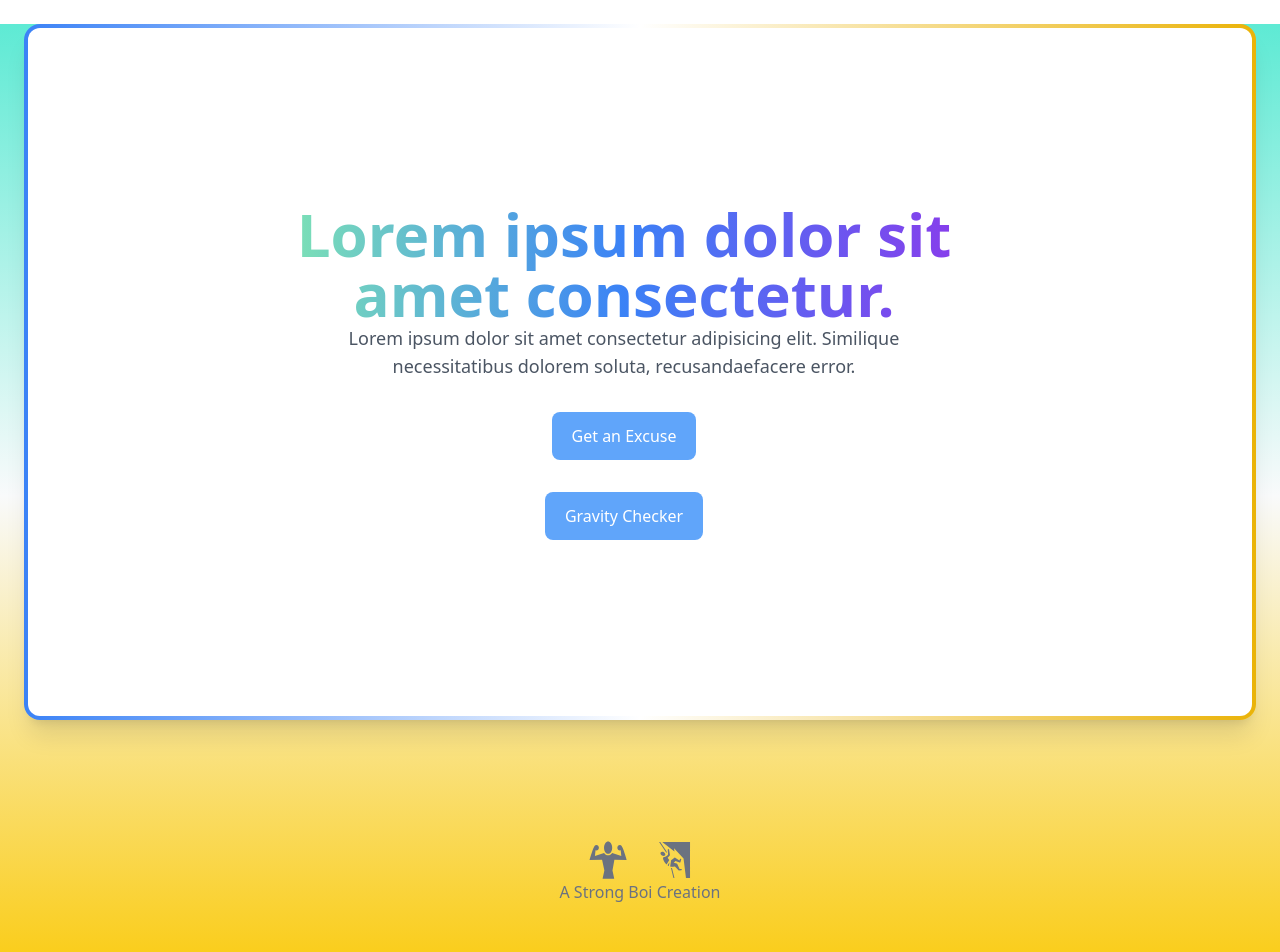
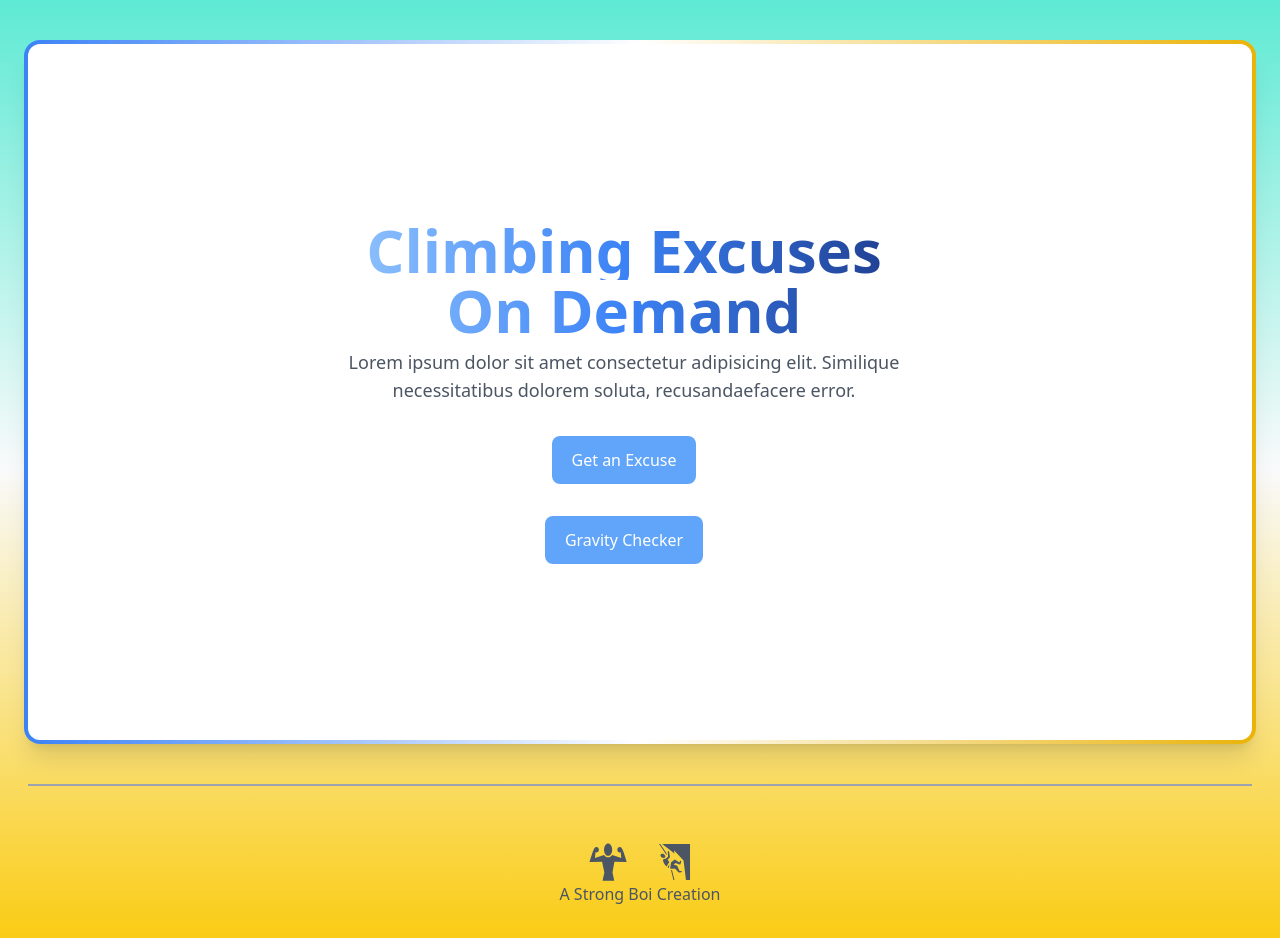
Before and after one commit to TJ-09/climbing-excuses, a Next.js app: page / in a window 1280 px wide. Shown: the top 952 px of the page. Built offline with nearby package versions, Linux system fonts and the light colour scheme.

Commit message:
build out

```diff
--- a/components/Banner/Banner.js
+++ b/components/Banner/Banner.js
@@ -5,12 +5,14 @@ const Banner = () => {
             <div className="px-4 py-18 mx-auto sm:px-6 lg:px-8 sm:py-36 lg:flex lg:items-center">
                 <div className="max-w-3xl mx-auto text-center">
                     <h1
-                        className="text-3xl font-extrabold text-transparent sm:text-6xl bg-clip-text bg-gradient-to-r from-green-300 via-blue-500 to-purple-600"
-                    >
-                        Lorem ipsum dolor sit amet consectetur.
+                        className="text-3xl font-extrabold text-transparent sm:text-6xl bg-clip-text bg-gradient-to-r from-blue-300 via-blue-500 to-blue-900">
+                        Climbing Excuses
                     </h1>
-
-                    <p className="max-w-xl mx-auto text-lg">
+                    <h1
+                        className="text-3xl font-extrabold text-transparent sm:text-6xl bg-clip-text bg-gradient-to-r from-blue-300 via-blue-500 to-blue-900">
+                        On Demand
+                    </h1>
+                    <p className="max-w-xl mx-auto text-lg pt-2">
                         Lorem ipsum dolor sit amet consectetur adipisicing elit. Similique necessitatibus dolorem soluta,
                         recusandaefacere error.
                     </p>
--- a/components/Footer/Footer.js
+++ b/components/Footer/Footer.js
@@ -3,32 +3,22 @@ import { GiStrong, GiMountainClimbing } from 'react-icons/gi';
 
 const Footer = () => {
     return (
-        <footer className="text-gray-500 border-t-1 border-black">
-            <div className="max-w-screen-xl px-4 py-16 mx-auto sm:px-6 lg:px-8">
-                <div className="max-w-3xl mx-auto">
-                    {/* <nav className="grid grid-cols-2 gap-4 text-center sm:grid-cols-3 lg:grid-cols-6"> */}
-                    {/* <a href="" className="hover:opacity-75">Uses</a>
-                        <a href="" className="hover:opacity-75">Snippets</a>
-                        <a href="" className="hover:opacity-75">Bookmarks</a>
-                        <a href="" className="hover:opacity-75">Courses</a>
-                        <a href="" className="hover:opacity-75">Downloads</a>
-                        <a href="" className="hover:opacity-75">Projects</a> */}
-                    {/* </nav> */}
 
-                    <div className="flex justify-center mt-8 space-x-6">
+        <footer className="text-gray-600 border-t-2 border-gray-400 mx-7">
+            <div className="max-w-screen-xl px-4 py-8 mx-auto sm:px-6 lg:px-8">
 
-                        <GiStrong size={40} />
-                        <GiMountainClimbing size={40} />
 
-                    </div>
-                    <p className='text-center'>
-                        A Strong Boi Creation
-                    </p>
+                <div className="flex justify-center mt-6 space-x-6">
+
+                    <GiStrong size={40} />
+                    <GiMountainClimbing size={40} />
+
                 </div>
+                <p className='text-center'>
+                    A Strong Boi Creation
+                </p>
             </div>
         </footer>
-
-
     );
 }
 
--- a/pages/index.js
+++ b/pages/index.js
@@ -6,26 +6,31 @@ import TextExcuse from '../components/TextExcuse/TextExcuse'
 
 export default function Home() {
   return (
-    <div className="bg-gradient-to-t from-yellow-400 via-gray-50 to-teal-300">
-
+    <>
       <Head>
         <title>Climbing Excuses - On Demand</title>
         <meta name="Climbing Excuses - On Demand" content="Create an excuse for your climbing abilities" />
         <link rel="icon" href="/favicon.ico" />
       </Head>
 
-      {/* <section>
+      <div className="bg-gradient-to-t from-yellow-400 via-gray-50 to-teal-300 max-w-full max-h-full">
+
+
+        {/* <section>
         <Card content={<TextExcuse />} />
       </section> */}
 
-      <main className="">
+        <main className='py-4'>
 
-        <Card content={<Banner />} />
+          <Card content={<Banner />} />
 
-      </main>
+        </main>
 
-      <Footer />
 
-    </div>
+
+        <Footer />
+
+      </div>
+    </>
   )
 }
```
